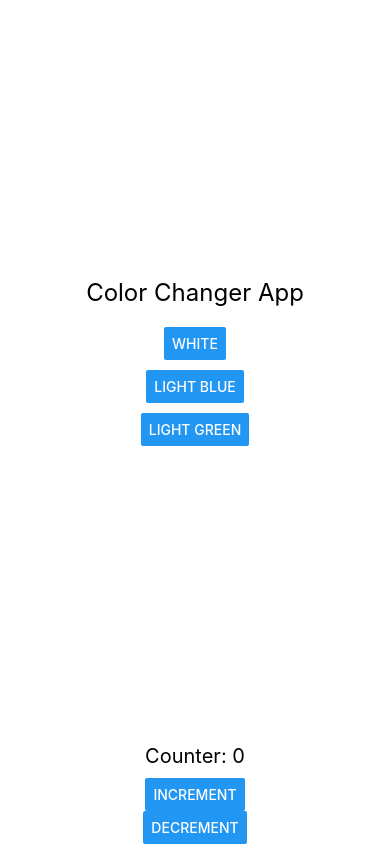
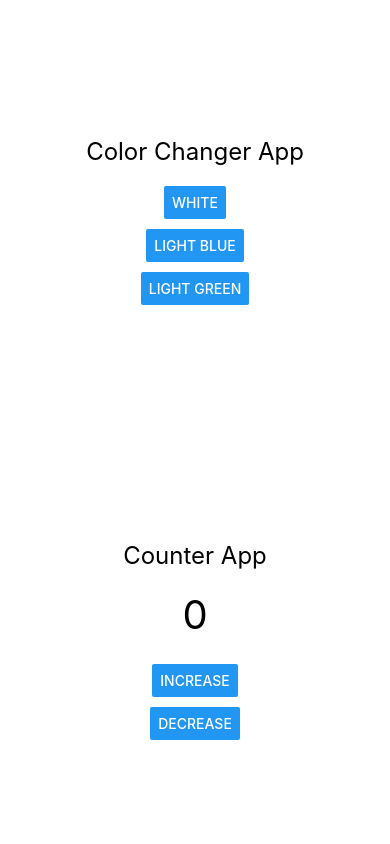
Before and after one commit to ricianin/F04_Ricianin_Bontog_IT_Elect1, a React Native app: screen / in a window 390 px wide. Built offline with nearby package versions, Linux system fonts and the light colour scheme.

Commit message:
Counter App

```diff
--- a/CounterApp.js
+++ b/CounterApp.js
@@ -1,35 +1,27 @@
 import React, { useState } from 'react';
 import { View, Text, Button, StyleSheet } from 'react-native';
 
-const CounterApp = () => {
-  const [counter, setCounter] = useState(0);
-
-  const increment = () => {
-    setCounter(counter + 1);
-  };
-
-  const decrement = () => {
-    setCounter(counter - 1);
-  };
+export default function CounterApp() {
+  // State hook: count starts at 0
+  const [count, setCount] = useState(0);
 
   return (
     <View style={styles.container}>
-      <Text style={styles.text}>Counter: {counter}</Text>
-      <Button title="Increment" onPress={increment} />
-      <Button title="Decrement" onPress={decrement} />
+      <Text style={styles.title}>Counter App</Text>
+      <Text style={styles.counter}>{count}</Text>
+
+      <View style={{ marginVertical: 5 }}>
+        <Button title="Increase" onPress={() => setCount(count + 1)} />
+      </View>
+      <View style={{ marginVertical: 5 }}>
+        <Button title="Decrease" onPress={() => setCount(count - 1)} />
+      </View>
     </View>
   );
-};
+}
 
 const styles = StyleSheet.create({
-  container: {
-    alignItems: 'center',
-    marginTop: 20,
-  },
-  text: {
-    fontSize: 20,
-    marginBottom: 10,
-  },
+  container: { flex: 1, justifyContent: 'center', alignItems: 'center' },
+  title: { fontSize: 24, marginBottom: 20 },
+  counter: { fontSize: 40, marginBottom: 20 ,},
 });
-
-export default CounterApp;
```
